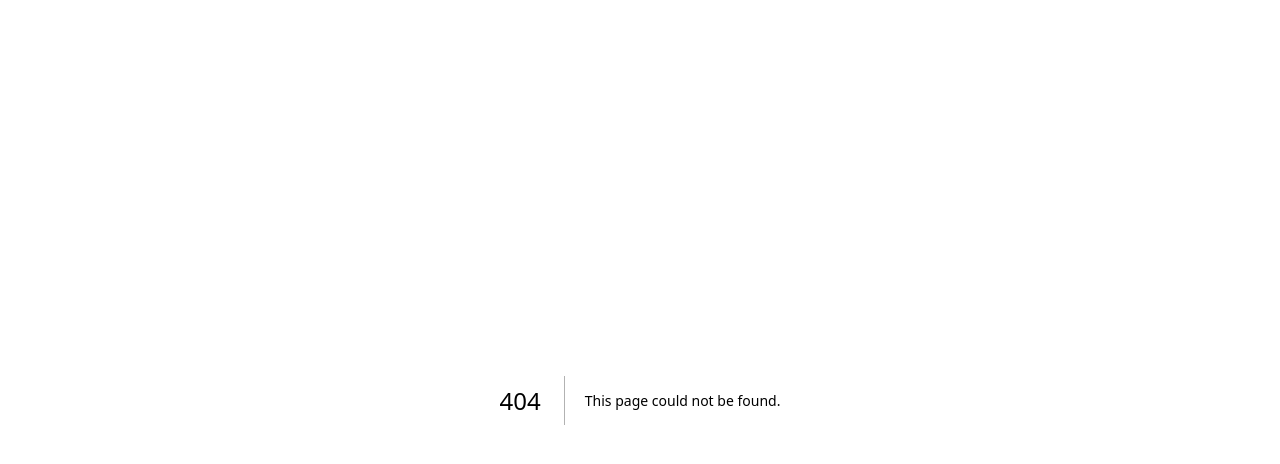
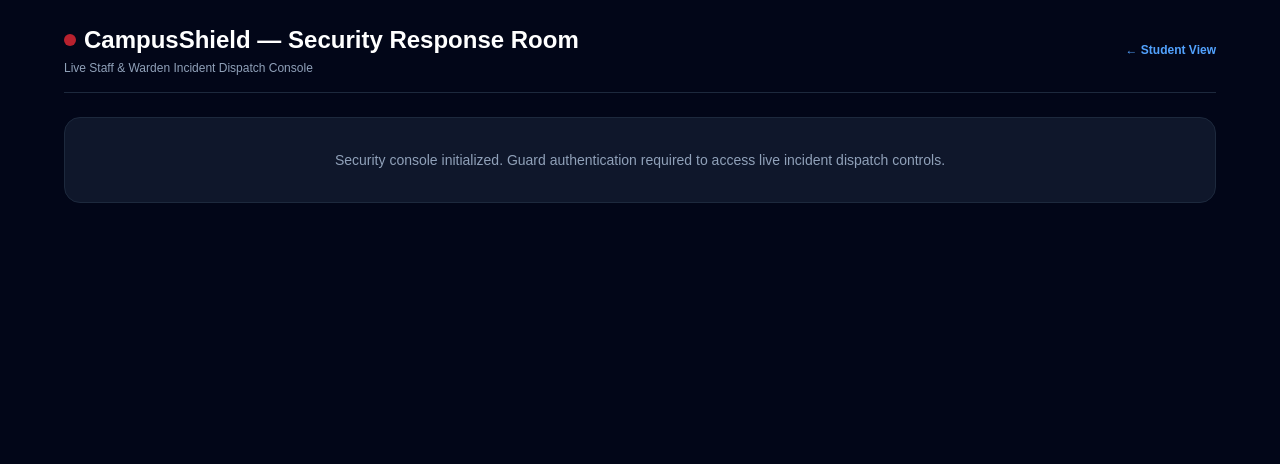
Before and after one commit to shivansh01-24/safecampus, a Next.js app: page /security in a window 1280 px wide. Before the commit this address had no page. Shown: the top 464 px of the page. Built offline with nearby package versions, Linux system fonts and the light colour scheme.

Commit message:
init security response page structure and types

```diff
--- /dev/null
+++ b/src/app/security/page.tsx
@@ -0,0 +1,65 @@
+"use client";
+import Link from "next/link";
+import { useState } from "react";
+
+type GuardUser = {
+  id: string;
+  name: string;
+  email: string;
+  badgeId: string;
+};
+
+type EmergencyRequestItem = {
+  id: string;
+  studentName: string;
+  phoneNumber?: string;
+  category: string;
+  description: string;
+  campusLocation?: string;
+  location?: {
+    zone: string;
+    floor: string;
+    landmark: string;
+  };
+  status: "Pending" | "Dispatched" | "Resolved";
+  createdAt: string;
+  resolvedAt?: string;
+  resolvedBy?: string;
+};
+
+export default function SecurityPage() {
+  const [currentGuard, setCurrentGuard] = useState<GuardUser | null>(null);
+
+  return (
+    <main className="min-h-screen bg-slate-950 text-slate-100 p-4 sm:p-6">
+      <div className="max-w-6xl mx-auto space-y-6">
+        <header className="flex flex-col sm:flex-row justify-between items-start sm:items-center border-b border-slate-800 pb-4 gap-4">
+          <div>
+            <div className="flex items-center gap-2">
+              <span className="h-3 w-3 rounded-full bg-red-500 animate-pulse"></span>
+              <h1 className="text-xl sm:text-2xl font-bold text-white">
+                CampusShield — Security Response Room
+              </h1>
+            </div>
+            <p className="text-xs text-slate-400 mt-1">
+              Live Staff & Warden Incident Dispatch Console
+            </p>
+          </div>
+
+          <Link
+            href="/"
+            className="text-xs font-semibold text-blue-400 hover:text-blue-300 transition"
+          >
+            ← Student View
+          </Link>
+        </header>
+
+        <section className="rounded-2xl border border-slate-800 bg-slate-900 p-8 text-center">
+          <p className="text-sm text-slate-400">
+            Security console initialized. Guard authentication required to access live incident dispatch controls.
+          </p>
+        </section>
+      </div>
+    </main>
+  );
+}
```
